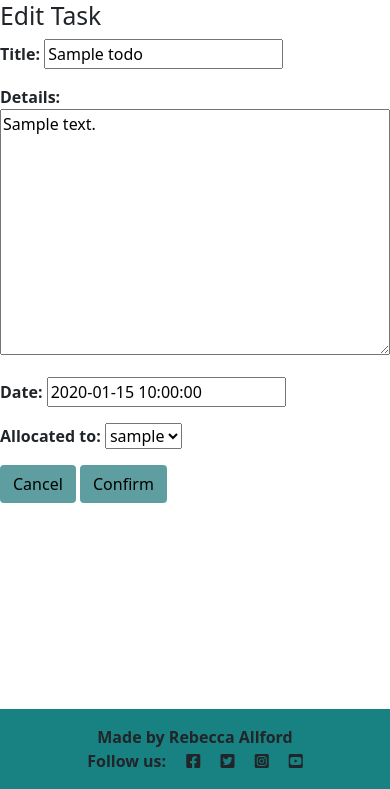
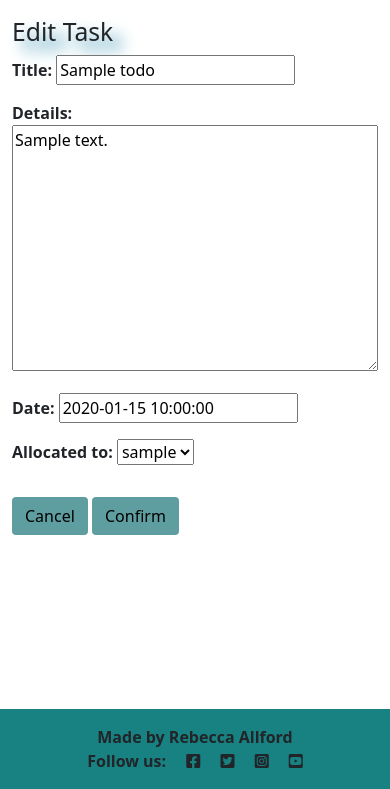
Before and after one commit to BeccAllfor1/django-todo-list, a Django app: page /edit_item/1/ in a window 390 px wide. Shown: the part 55-844 px from the top of the page. Run offline with Django 4.2, Linux system fonts and the light colour scheme; a user stored in the database is signed in; tables that the repository leaves empty hold one stand-in row (values such as "Sample post").

Commit message:
added cancel button to confirm log out changed edit html to make it more responsive

```diff
--- a/static/css/styles.css
+++ b/static/css/styles.css
@@ -45,6 +45,9 @@ h1 {
     text-shadow: 10px 10px 15px rgb(36, 132, 170, 20);
 }
 
+h3, h2 {
+    text-shadow: 10px 10px 15px rgb(36, 132, 170, 20);
+}
 
 .alert {
     margin-top: 20px;
@@ -78,7 +81,7 @@ h1 {
 
 .btn:hover,
 .btn:active {
-    color: #E84610;
+    color: black;
     background: transparent;
     border: none;
 }
--- a/templates/account/logout.html
+++ b/templates/account/logout.html
@@ -22,6 +22,7 @@
                 <input type="hidden" name="{{ redirect_field_name }}" value="{{ redirect_field_value }}" />
                 {% endif %}
                 <button class="btn btn-signup right" type="submit">{% trans 'Sign Out' %}</button>
+                <a class="btn btn-default" href="{% url 'home'%}">Cancel</a>
             </form>
         </div>
     </div>
--- a/templates/account/signup.html
+++ b/templates/account/signup.html
@@ -11,7 +11,7 @@
       <h3>{% trans "Sign Up" %}</h3>
 
       <p>{% blocktrans %}
-        Welcome back to the ToP/list family organiser service.
+        Welcome to the ToP/list family organiser service.
         Do you already have an account? Then please
         <a class="link" href="{{ login_url }}">sign in</a>
         instead.
--- a/todo/templates/todo/edit.html
+++ b/todo/templates/todo/edit.html
@@ -4,14 +4,27 @@
 {% block content %}
 
 
-<h2>Edit Task</h2>
-<form method="POST">
-    {% csrf_token %}
-    {{ form.as_p }}
 
-    <a class="btn btn-default" href="{% url 'home'%}">Cancel</a>
+<div class="container">
+    <div class="row">
+        <div class="col-md-8 mt-3 offset-md-2">
+            <h2>Edit Task</h2>
+            <form class="confirmation-edit" method="POST">
+                {% csrf_token %}
+                {{ form.as_p }}
 
-    <input type="submit" class="btn confirm-button" value="Confirm">
-</form>
+            </form>
+        </div>
+    </div>
+
+    <div class="row">
+        <div class="col-md-8 mt-3 offset-md-2">
+            <a class="btn btn-default" href="{% url 'home'%}">Cancel</a>
+
+            <input type="submit" class="btn confirm-button" value="Confirm">
+            </div>
+    </div>
+
+</div>
 
 {% endblock %}
```
Also changed, not shown: 1 other file.
